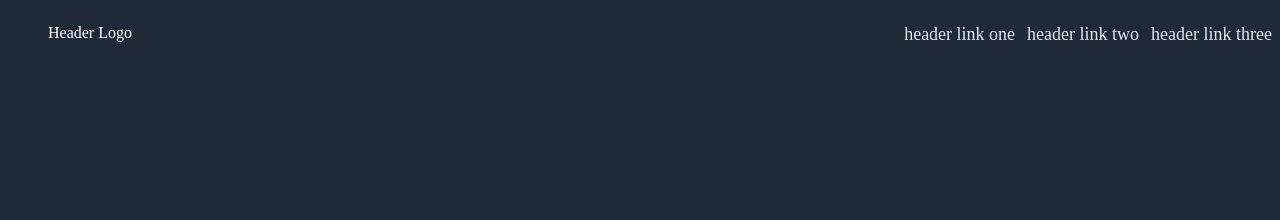
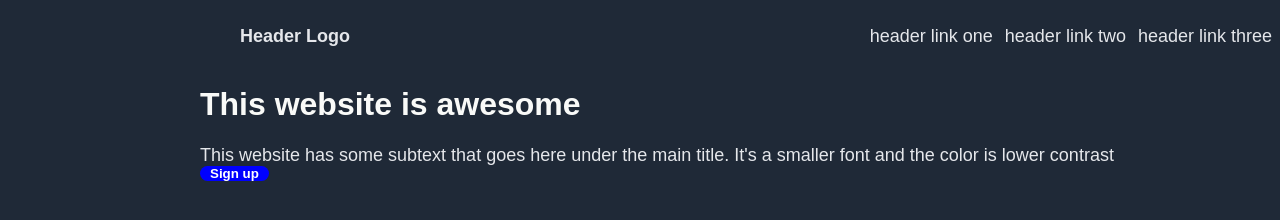
Before and after one commit to Devansh-6/landing-page, a plain HTML site: page index.html in a window 1280 px wide. Drawn offline with Linux system fonts and the light colour scheme.

Commit message:
Add subtext and format button

```diff
--- a/index.html
+++ b/index.html
@@ -15,6 +15,10 @@
                 <li>header link three</li>
             </div>
         </ul>
-
+        <div class = "section-top">
+            <h1>This website is awesome</h1>
+            <span class = "subtext">This website has some subtext that goes here under the main title. It's a smaller font and the color is lower contrast</span>
+            <button class = "button-top">Sign up</button>
+        </div>
     </body>
 </html>
--- a/style.css
+++ b/style.css
@@ -2,13 +2,17 @@ body{
     background-color: #1F2937;
     display: flex;
     flex-direction: column;
+    font-family: sans-serif;
+    margin-left: 200px;
 }
 
 .header{
-    color: white;
+    color: #E5E7EB;
+    font-size: 18px;
     display: flex;
     list-style-type: none;
     justify-content: space-between;
+    font-weight: bold;
 }
 
 .header-links{
@@ -16,4 +20,29 @@ body{
     font-size: 18px;
     color: #E5E7EB;
     gap: 12px;
+    font-weight: normal;
 }
+
+.button-top{
+    background-color: blue;
+    border-radius: 8px;
+    color: white;
+    font-weight: bold;
+    border: none;
+    padding: 0px 10px;
+    align-self: flex-start;
+}
+
+h1{
+    color: #F9FAF8;
+}
+
+.subtext{
+    color: #E5E7EB;
+    font-size: 18px;
+}
+
+.section-top{
+    display: flex;
+    flex-direction: column;
+}
```
